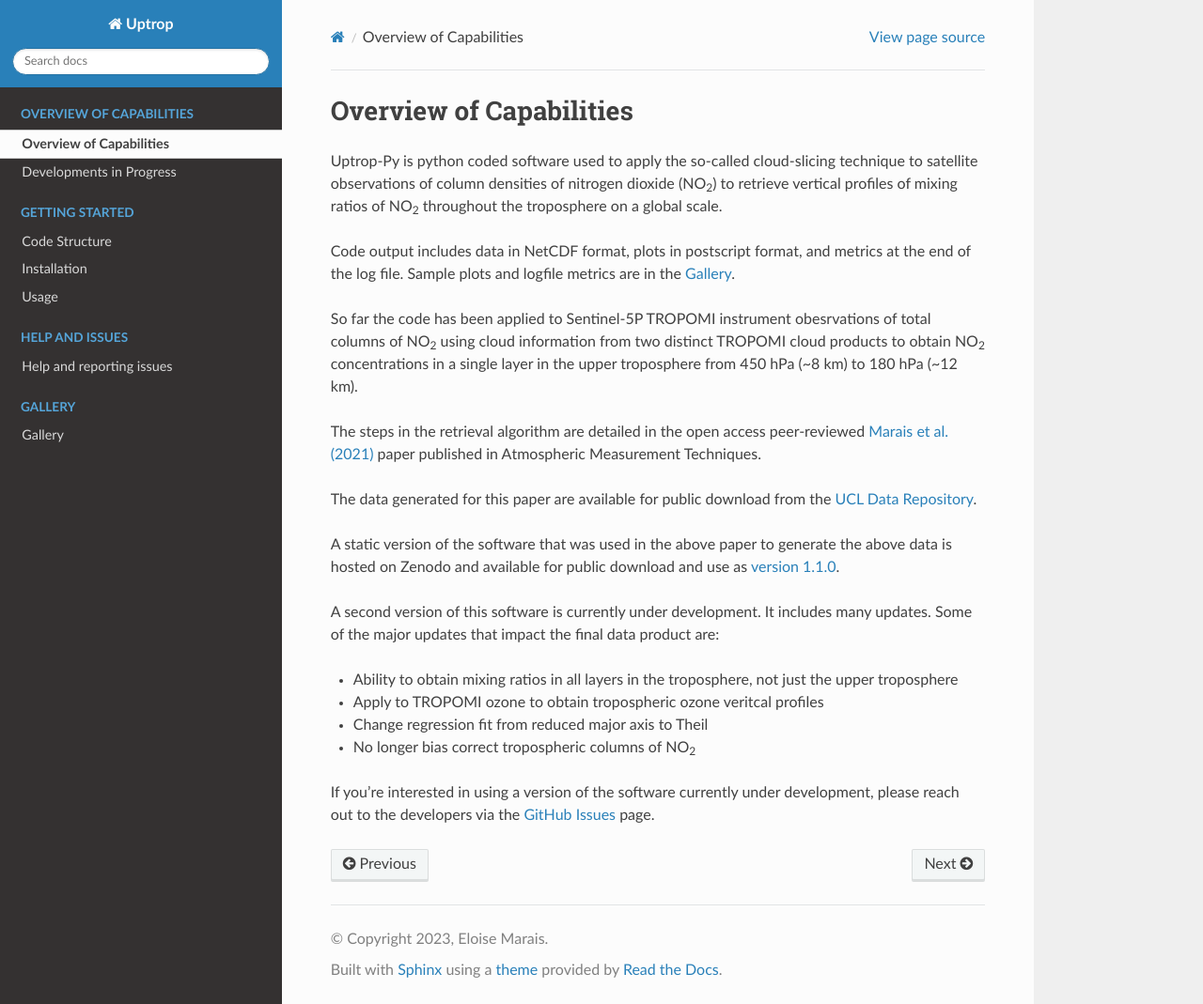
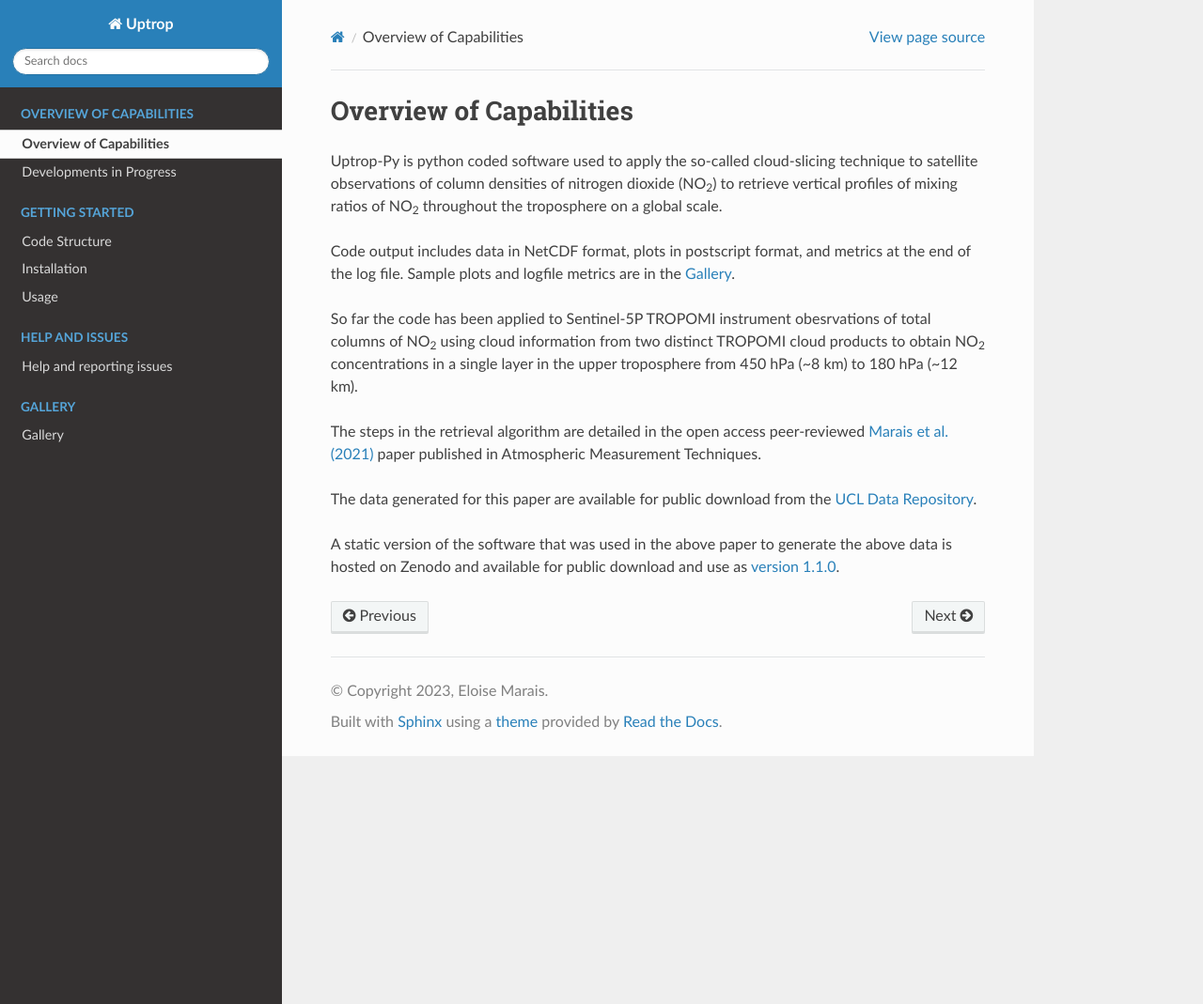
Before and after one commit to eamarais/erc-uptrop, a Sphinx documentation site: the page built from docs/source/Overview.rst, in a window 1280 px wide and 1069 px high. Shown: the whole window at 94% size. Built offline with Sphinx 7.4.7 and the Read the Docs theme 2.0.0, drawn with Linux system fonts in a browser that asks for light colours.

Commit message:
Update Overview.rst

```diff
--- a/docs/source/Overview.rst
+++ b/docs/source/Overview.rst
@@ -12,16 +12,3 @@ The steps in the retrieval algorithm are detailed in the open access peer-review
 The data generated for this paper are available for public download from the `UCL Data Repository <https://doi.org/10.5522/04/14586558.v1>`__.
 
 A static version of the software that was used in the above paper to generate the above data is hosted on Zenodo and available for public download and use as `version 1.1.0 <https://doi.org/10.5281/zenodo.4058442>`__.
-
-A second version of this software is currently under development. It includes many updates. Some of the major updates that impact the final data product are:
-
-* Ability to obtain mixing ratios in all layers in the troposphere, not just the upper troposphere
-
-* Apply to TROPOMI ozone to obtain tropospheric ozone veritcal profiles
-
-* Change regression fit from reduced major axis to Theil
-
-* No longer bias correct tropospheric columns of NO\ :sub:`2`
-
-
-If you're interested in using a version of the software currently under development, please reach out to the developers via the `GitHub Issues <https://github.com/eamarais/erc-uptrop/issues>`__ page.
```
